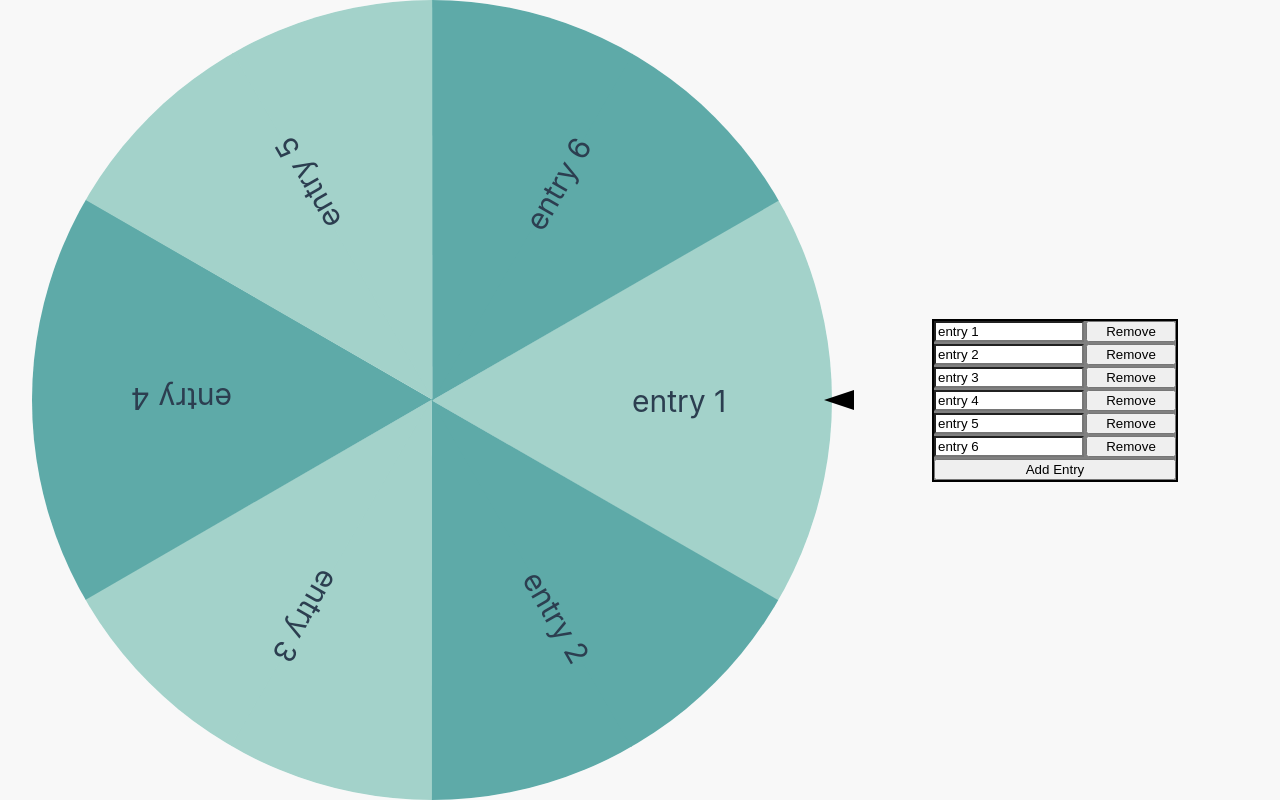
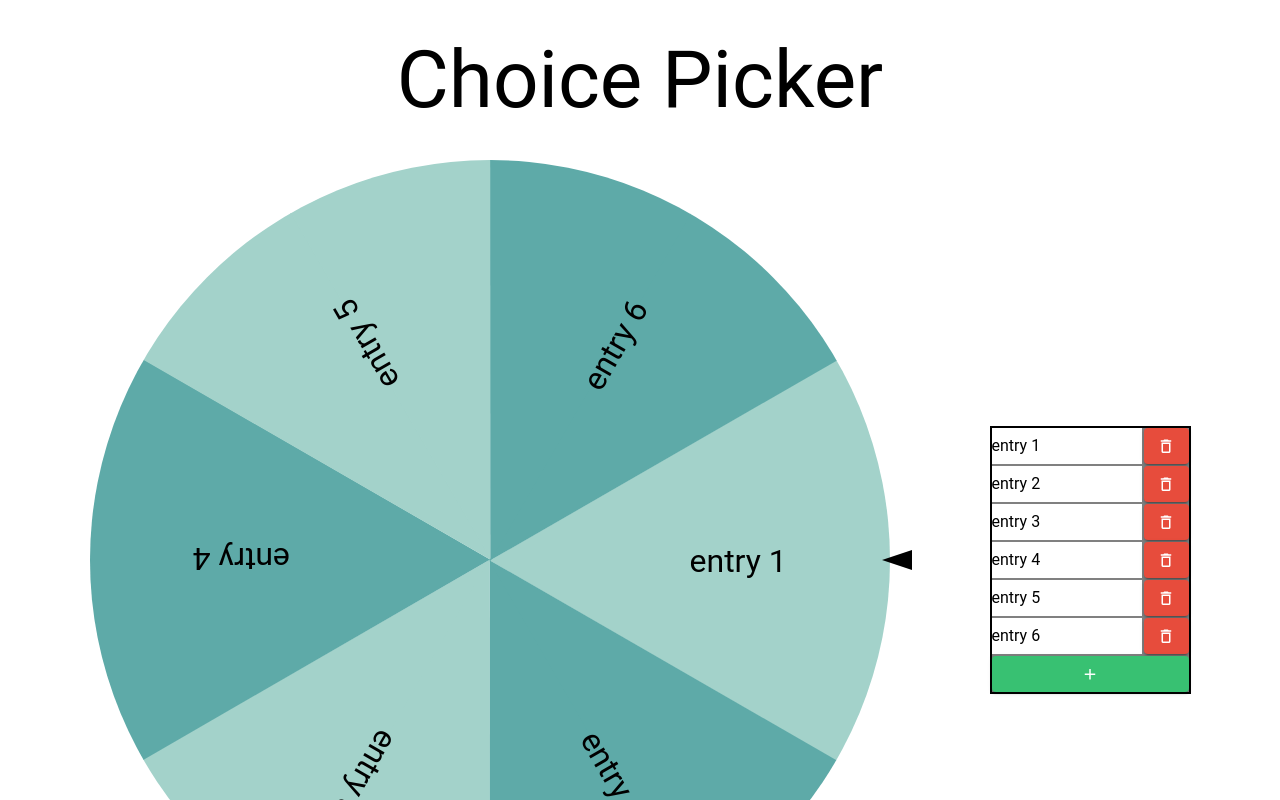
Before and after one commit to Ksxerity/choice-wheel, a Vue app: page / in a window 1280 px wide. Shown: the top 800 px of the page. Built offline with nearby package versions, Linux system fonts and the light colour scheme.

Commit message:
Added vuetify for component library. Replaced some buttons but I am considering changing them again later since the UI isnt finalized yet. Changed the range of slots to be 2 to 20 instead of 3 to 19.

```diff
--- a/package.json
+++ b/package.json
@@ -12,9 +12,11 @@
     "lint": "eslint . --fix"
   },
   "dependencies": {
-    "vue": "^3.5.13"
+    "vue": "^3.5.13",
+    "vuetify": "^3.7.6"
   },
   "devDependencies": {
+    "@mdi/font": "^7.4.47",
     "@tsconfig/node22": "^22.0.0",
     "@types/node": "^22.10.2",
     "@vitejs/plugin-vue": "^5.2.1",
--- a/src/components/Wheel.vue
+++ b/src/components/Wheel.vue
@@ -1,5 +1,9 @@
 <template>
   <div class="container">
+    <div class="container-header">
+      Choice Picker
+    </div>
+    <div class="container-body">
       <div
         class="wheel-container"
         :style="`
@@ -11,15 +15,13 @@
           ref="wheel"
           class="wheel"
           :style="`${rotate ? rotationTransitionStyle : ''}`"
-        v-on:click="rotationController"
+          @click="rotationController"
         >
           <div
             class="wedge"
             :style="`
               transform: rotate(${wedgeAngle * (index - 1)}deg);
-            border-color: transparent ${colorController(
-              index
-            )} transparent transparent;
+              border-color: ${colorController(index)};
               --radius: ${RADIUS}px;
               --wedge-perimeter: ${wedgePerimeter}px;
               --wedge-offset: -${wedgePerimeter - 1}px;
@@ -49,29 +51,32 @@
           :key="`entry${index}`"
           v-model="entries[index - 1]"
         />
-      <button
-        class="btn btn-danger"
+        <v-btn
+          base-color="#e74c3c"
+          min-width="0px"
           :style="`
             grid-column-start: 2;
-          grid-row-start: ${index}
+            grid-row-start: ${index};
+            padding: 0;
           `"
           v-for="index in slots"
           :key="`remove${index}`"
-        v-on:click="handleRemoveEntry(index - 1)"
+          @click="handleRemoveEntry(index - 1)"
         >
-        Remove
-      </button>
-      <button
-        class="btn btn-primary"
+          <v-icon icon="mdi-delete-outline" />
+        </v-btn>
+        <v-btn
+          base-color="#38C172"
           :style="`
             grid-column-start: 1;
             grid-column-end: 3;
             grid-row-start: ${slots + 1}
           `"
-        v-on:click="handleAddEntry"
+          @click="handleAddEntry"
         >
-        Add Entry
-      </button>
+          <v-icon icon="mdi-plus" />
+        </v-btn>
+      </div>
     </div>
     <Teleport to="body">
       <modal
@@ -111,14 +116,15 @@ export default {
   created() {
     this.DIAMETER = 800;
     this.RADIUS = this.DIAMETER / 2 + 10; // + 10 just for extra pixels to manipulate margin with
-    this.MIN_SLOTS = 3;
-    this.MAX_SLOTS = 19;
+    this.MIN_SLOTS = 2;
+    this.MAX_SLOTS = 20;
   },
   computed: {
     wedgePerimeter() {
       // Not really calculating the perimeter here. Since we are using triangles to create
       // the wedges, the perimeter is not applicable here. So we have to create a larger
       // triangle that will encompass the whole area of the wedge.
+      if (this.slots === 2) return 410;
       const angle = 360 / this.slots / 2;
       return Math.ceil(Math.tan((angle * Math.PI) / 180) * this.RADIUS);
     },
@@ -145,10 +151,16 @@ export default {
       this.showModal = false;
     },
     colorController(index) {
+      if (this.slots === 2) {
+        return index % 2 === 0 ? '#5eaaa8' : '#a3d2ca';
+      }
+      let color = '';
       if (this.slots % 2 === 1 && index === this.slots) {
-        return '#519492';
+        color = '#519492';
+      } else {
+        color = index % 2 === 0 ? '#5eaaa8' : '#a3d2ca';
       }
-      return index % 2 === 0 ? '#5eaaa8' : '#a3d2ca';
+      return `transparent ${color} transparent transparent`
     },
     rotationController() {
       if (!this.rotate) {
@@ -180,6 +192,19 @@ export default {
 
 <style scoped>
 .container {
+  display: flex;
+  flex-direction: column;
+  justify-content: center;
+  align-items: center;
+}
+.container-header {
+  display: flex;
+  justify-content: center;
+  align-items: center;
+  font-size: 5rem;
+  height: 20vh;
+}
+.container-body {
   display: flex;
   flex-direction: row;
   justify-content: center;
@@ -257,7 +282,7 @@ export default {
 }
 .settings {
   display: grid;
-  grid-template-columns: 150px 90px;
+  grid-template-columns: 150px 45px;
   grid-template-rows: auto;
   column-gap: 2px;
   row-gap: 2px;
--- a/src/main.ts
+++ b/src/main.ts
@@ -1,6 +1,26 @@
-import './assets/main.css'
+import { createApp } from 'vue'
 
-import { createApp } from 'vue'
+// Vuetify
+import 'vuetify/styles'
+import { createVuetify } from 'vuetify'
+import { aliases, mdi } from 'vuetify/iconsets/mdi'
+import * as components from 'vuetify/components'
+import * as directives from 'vuetify/directives'
+import '@mdi/font/css/materialdesignicons.css'
+
+// Components
 import App from './App.vue'
 
-createApp(App).mount('#app')
+const vuetify = createVuetify({
+  components,
+  directives,
+  icons: {
+    defaultSet: 'mdi',
+    aliases,
+    sets: {
+      mdi,
+    },
+  },
+})
+
+createApp(App).use(vuetify).mount('#app')
```
Also changed, not shown: 1 other file (tests, documents, lock files or other folders). Lines whose indentation alone changed are shown as unchanged.
